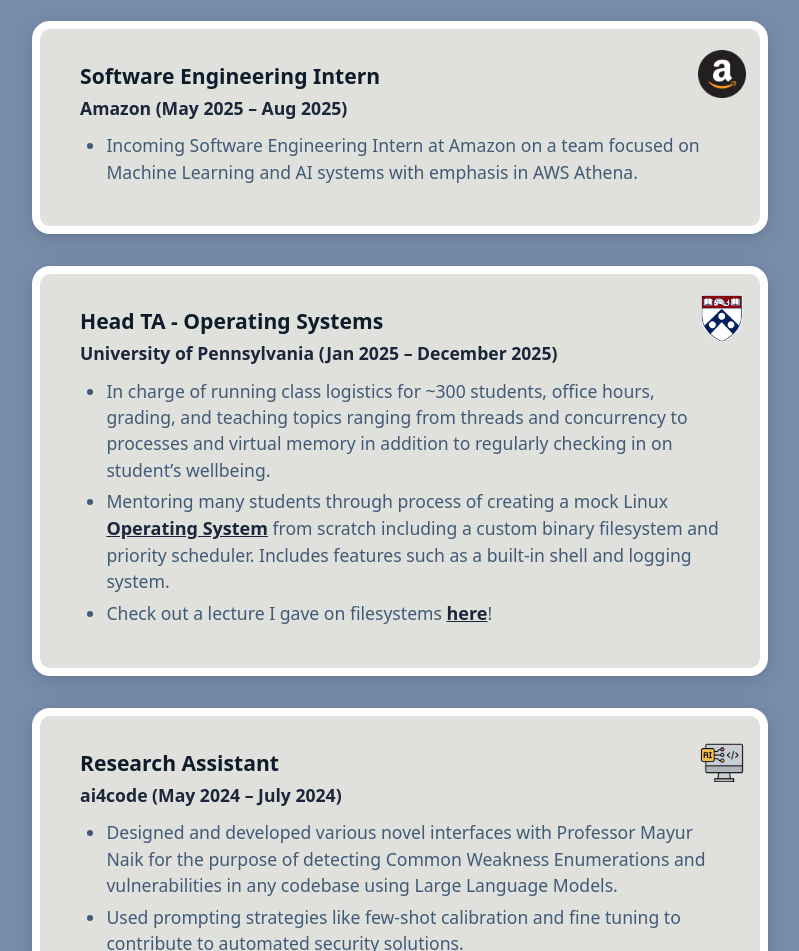
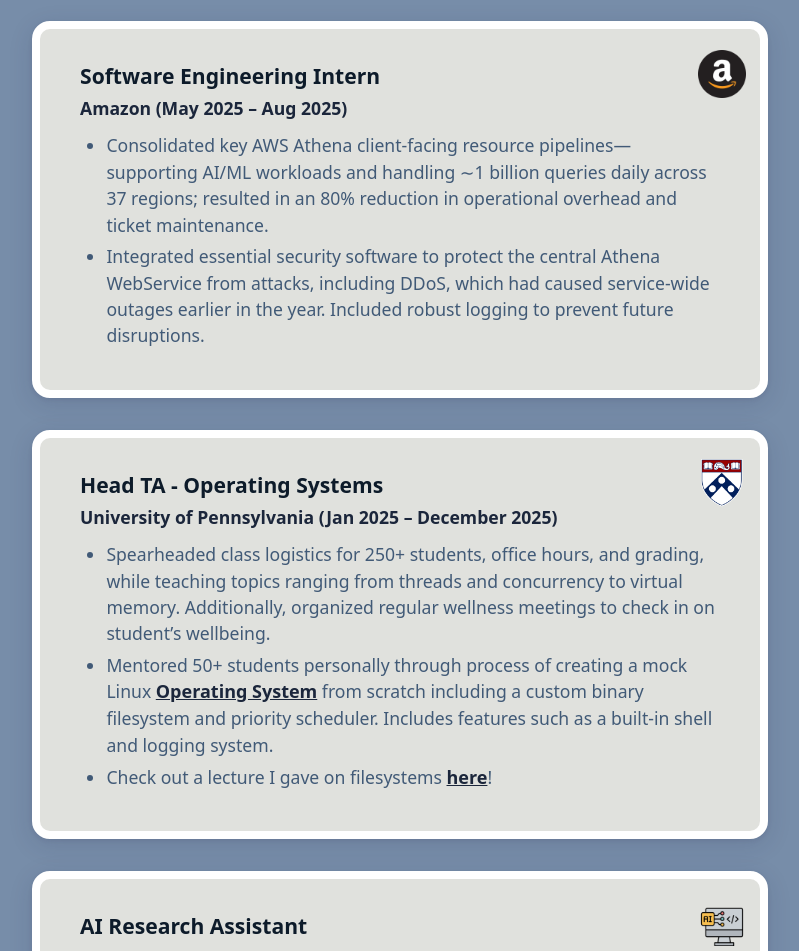
Before and after one commit to akashkau1224/akashkau1224.github.io, a plain HTML site: page index.html in a window 1280 px wide. Shown: the part 2080-3031 px from the top of the page, without its empty margins (240-1039 px from the left). Drawn offline with Linux system fonts and the light colour scheme.

Commit message:
Updated Resume Descriptions

```diff
--- a/index.html
+++ b/index.html
@@ -77,7 +77,8 @@
                 </span>
                 <strong>Software Engineering Intern</strong> Amazon (May 2025 – Aug 2025)<br>
                 <ul class="workDescBullets">
-                    <li>Incoming Software Engineering Intern at Amazon on a team focused on Machine Learning and AI systems with emphasis in AWS Athena.</li>
+                    <li>Consolidated key AWS Athena client-facing resource pipelines—supporting AI/ML workloads and handling ∼1 billion queries daily across 37 regions; resulted in an 80% reduction in operational overhead and ticket maintenance.</li>
+                    <li>Integrated essential security software to protect the central Athena WebService from attacks, including DDoS, which had caused service-wide outages earlier in the year. Included robust logging to prevent future disruptions.</li>
                 </ul>
             </li>
             <li>
@@ -86,8 +87,8 @@
                 </span>
                 <strong>Head TA - Operating Systems</strong>University of Pennsylvania (Jan 2025 – December 2025)<br>
                 <ul class="workDescBullets">
-                    <li>In charge of running class logistics for ~300 students, office hours, grading, and teaching topics ranging from threads and concurrency to processes and virtual memory in addition to regularly checking in on student’s wellbeing.</li>
-                    <li>Mentoring many students through process of creating a mock Linux <a class="osLec" href="#osProj">Operating System</a> from scratch including a custom binary filesystem and priority scheduler. Includes features such as a built-in shell and logging system.</li>
+                    <li>Spearheaded class logistics for 250+ students, office hours, and grading, while teaching topics ranging from threads and concurrency to virtual memory. Additionally, organized regular wellness meetings to check in on student’s wellbeing.</li>
+                    <li>Mentored 50+ students personally through process of creating a mock Linux <a class="osLec" href="#osProj">Operating System</a> from scratch including a custom binary filesystem and priority scheduler. Includes features such as a built-in shell and logging system.</li>
                     <li>Check out a lecture I gave on filesystems <a class="osLec" href="https://youtu.be/VhnKZj5Kmbc?t=736" target="_blank" rel="noopener noreferrer">here</a>!</li>
                 </ul>
             </li>
@@ -95,7 +96,7 @@
                 <span class="workCardIcon">
                     <img src="assets/ai.png" alt="ai4code Logo" width="28" height="28" />
                 </span>
-                <strong>Research Assistant</strong>ai4code (May 2024 – July 2024)<br>
+                <strong>AI Research Assistant</strong>ai4code (May 2024 – July 2024)<br>
                 <ul class="workDescBullets">
                     <li>Designed and developed various novel interfaces with Professor Mayur Naik for the purpose of detecting Common Weakness Enumerations and vulnerabilities in any codebase using Large Language Models. </li>
                     <li>Used prompting strategies like few-shot calibration and fine tuning to contribute to automated security solutions.</li>
```
